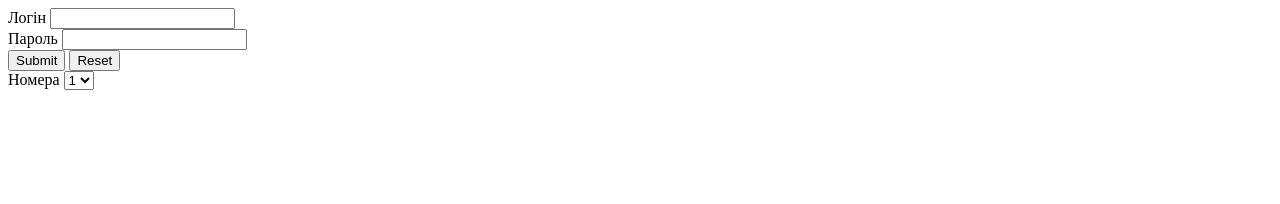
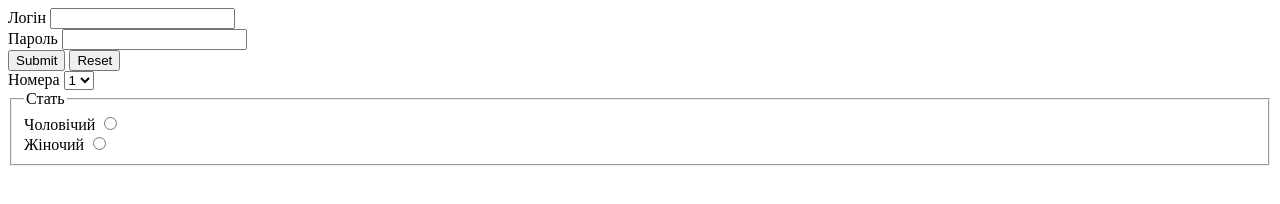
Before and after one commit to Pidtilok/lesson3.1, a plain HTML site: page index.html in a window 1280 px wide. Drawn offline with Linux system fonts and the light colour scheme.

Commit message:
Додавання вибору статі

```diff
--- a/index.html
+++ b/index.html
@@ -30,6 +30,17 @@
         <option value="4">4</option>
       </select>
     </div>
+    <fieldset>
+      <legend>Стать</legend>
+      <div>
+        <label for="male">Чоловічий</label>
+        <input id="male" name="gender" type="radio">
+      </div>
+      <div>
+        <label for="female">Жіночий</label>
+        <input id="female" name="gender" type="radio">
+      </div>
+    </fieldset>
   </form>
 </body>
 </html>
```
